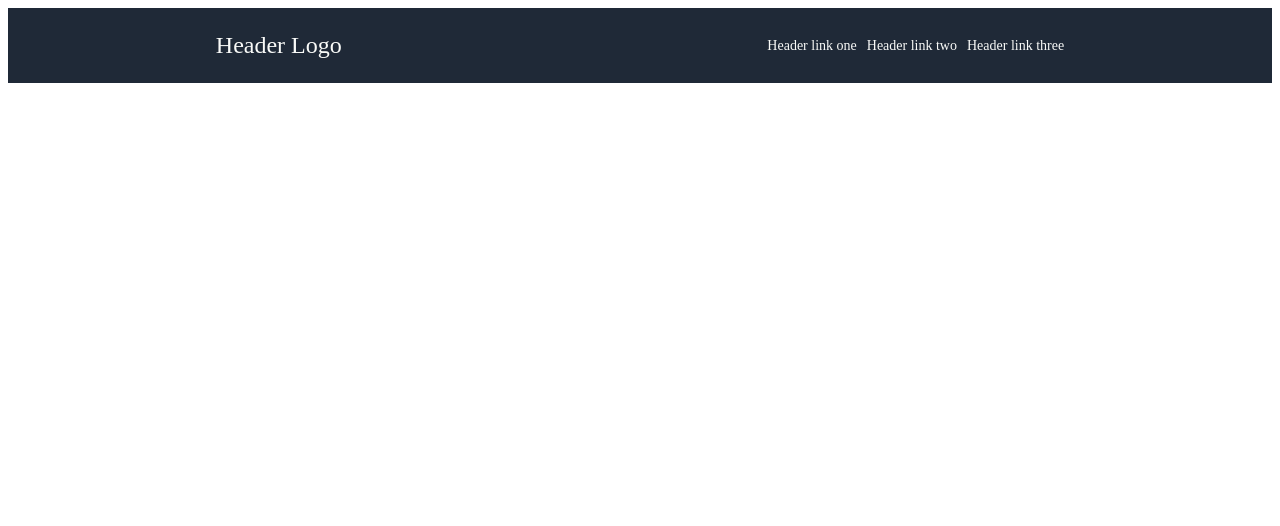
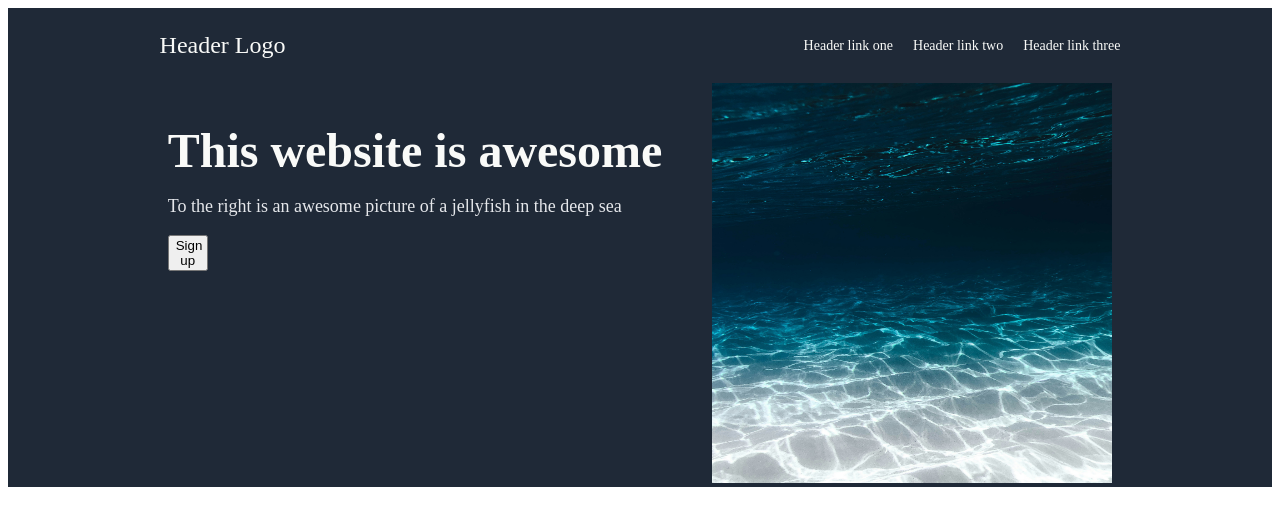
Before and after one commit to EmirI1/My_First_Landing_Page, a plain HTML site: page index.html in a window 1280 px wide. Drawn offline with Linux system fonts and the light colour scheme.

Commit message:
feat: Update HTML header structure and CSS styling
- Refactor header layout: main `header-container` now holds two nested flex containers
- Add a new section to the header
- Update CSS styling for each section

```diff
--- a/index.html
+++ b/index.html
@@ -6,14 +6,26 @@
         <link rel="stylesheet" href="style.css">
     </head>
     <body>
-        <div class="header">
-            <div class="hitem1">
-                <p style="font-size:24px; color:#F9FAF8">Header Logo</p>
+        <div class="header-container">
+            <div class="header">
+                <div class="h-container-item-1">
+                    <p style="font-size:24px; color:#F9FAF8">Header Logo</p>
+                </div>
+                <div class="h-container-item-2">
+                    <a href="#">Header link one </a>
+                    <a href="#">Header link two </a>
+                    <a href="#">Header link three </a>
+                </div>
             </div>
-            <div class="hitem2">
-                <a href="#">Header link one </a>
-                <a href="#">Header link two </a>
-                <a href="#">Header link three </a>
+            <div class="hero-header-container">
+                <div id="hero-text">
+                    <p id="main-hero-text">This website is awesome</p>
+                    <p>To the right is an awesome picture of a jellyfish in the deep sea</p>
+                    <button style="width: 40px;">Sign up</button>
+                </div>
+                <div id="hero-image">
+                    <img src="./images/silas-baisch-f4bfvVXKZP8-unsplash.jpg" style="height: 400px; width: 400px">
+                </div>
             </div>
         </div>
     </body>
--- a/style.css
+++ b/style.css
@@ -2,27 +2,52 @@
     display: flex;
     justify-content: space-between;
 } */
+
+.header-container {
+    display: flex;
+    flex-direction: column;
+    background-color: #1F2937;
+}
 
 
 .header {
     display: flex;
     justify-content: space-around;
     align-items: center;
-
 }
 
-.header {
-    background-color: #1F2937;
+.h-container-item-2 {
+    display: flex;
+    gap: 20px;
+    margin-left: 215px;
 }
 
-.hitem2 {
-    display: flex;
-    gap: 10px;
-    margin-left: 10px;
-}
-
-.hitem2 a {
+.h-container-item-2 a{
     color: #F9FAF8;
     text-decoration: none;
     font-size: 14px;
 }
+
+.hero-header-container {
+    display: flex;
+    justify-content: center;
+
+    gap: 50px;
+}
+
+
+#hero-text {
+    display: flex;
+    flex-direction: column;
+}
+#hero-text p {
+    font-size: 18px;
+    color: #E5E7EB;
+}
+
+#hero-text #main-hero-text {
+    font-size: 48px;
+    font-weight: 900;
+    color: #F9FAF8;
+    margin: 40px 0 0 0;
+}
```
Also changed, not shown: images/silas-baisch-f4bfvVXKZP8-unsplash.jpg (added), 1 other file.
